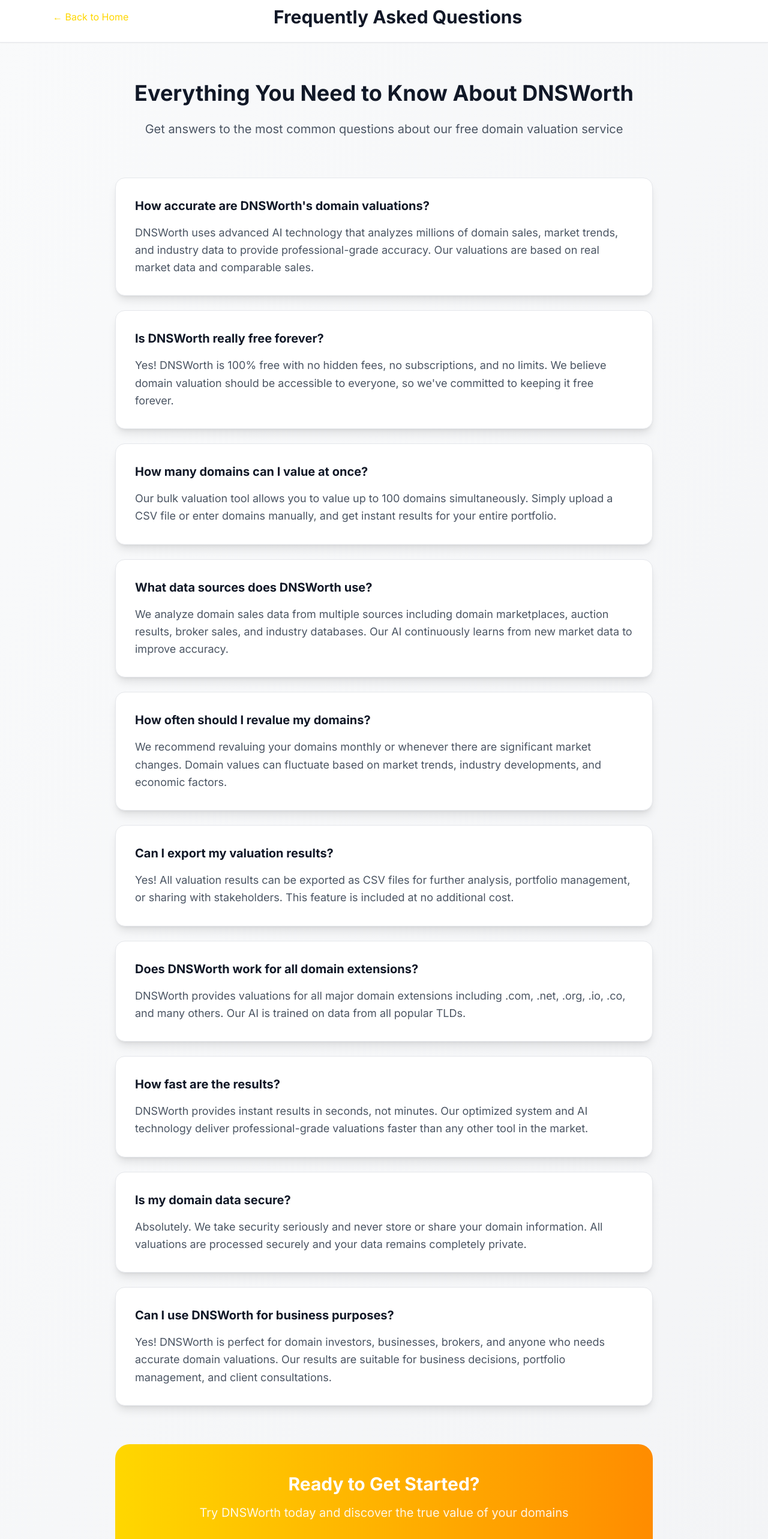
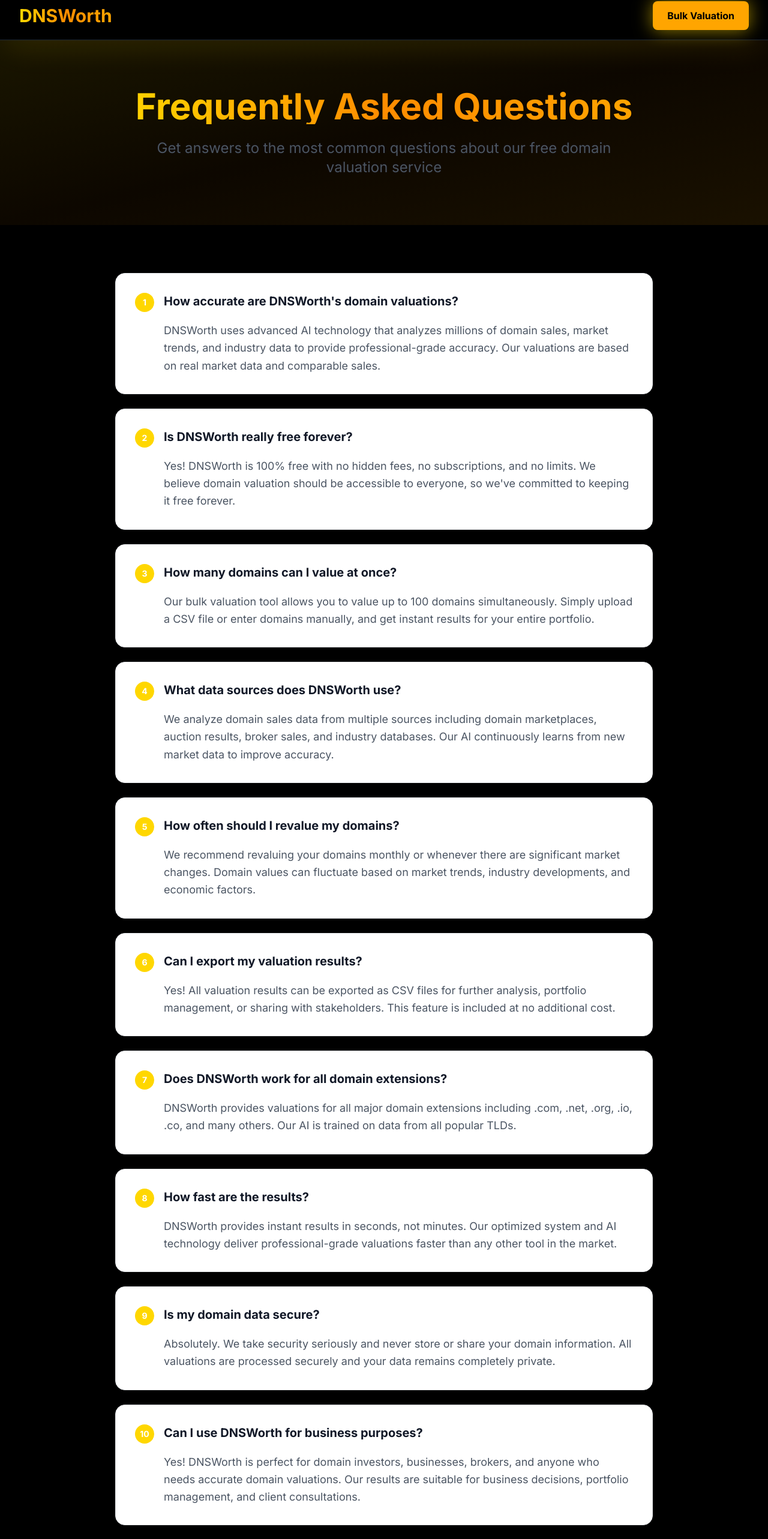
Before and after one commit to dnsworth/dnsworth, a React (Vite) app in the folder frontend/: page /faq in a window 1280 px wide. Shown: the part 14-2579 px from the top of the page at 60% size. Built offline with nearby package versions, Linux system fonts and the light colour scheme; no server answers.

Commit message:
feat: redesign FAQ page with home page header/footer, functional buttons, and improved UI

```diff
--- a/frontend/src/App.jsx
+++ b/frontend/src/App.jsx
@@ -54,7 +54,7 @@ function AppContent() {
         <Route path="/privacy-policy" element={<PrivacyPolicy onNavigateToBulk={navigateToBulk} onNavigateHome={navigateToHome} />} />
         <Route path="/terms-of-service" element={<TermsOfService onNavigateToBulk={navigateToBulk} onNavigateHome={navigateToHome} />} />
         <Route path="/cookie-policy" element={<CookiePolicy onNavigateToBulk={navigateToBulk} onNavigateHome={navigateToHome} />} />
-        <Route path="/faq" element={<FAQ />} />
+        <Route path="/faq" element={<FAQ onNavigateToBulk={navigateToBulk} onNavigateHome={navigateToHome} />} />
       </Routes>
     </div>
   );
--- a/frontend/src/pages/FAQ.jsx
+++ b/frontend/src/pages/FAQ.jsx
@@ -1,9 +1,8 @@
 import React from 'react';
-import { useNavigate } from 'react-router-dom';
+import Header from '../components/Header';
+import Footer from '../components/Footer';
 
-const FAQ = () => {
-  const navigate = useNavigate();
-
+const FAQ = ({ onNavigateToBulk, onNavigateHome }) => {
   const faqs = [
     {
       question: "How accurate are DNSWorth's domain valuations?",
@@ -47,46 +46,56 @@ const FAQ = () => {
     }
   ];
 
+  const handleStartValuing = () => {
+    // Scroll to top first, then navigate to home
+    window.scrollTo({ top: 0, behavior: 'smooth' });
+    setTimeout(() => {
+      onNavigateHome();
+    }, 300);
+  };
+
+  const handleBulkValuation = () => {
+    // Scroll to top first, then navigate to bulk valuation
+    window.scrollTo({ top: 0, behavior: 'smooth' });
+    setTimeout(() => {
+      onNavigateToBulk();
+    }, 300);
+  };
+
   return (
-    <div className="min-h-screen bg-gradient-to-br from-gray-50 to-gray-100">
-      {/* Header */}
-      <div className="bg-white shadow-sm border-b">
-        <div className="container-custom py-6">
-          <div className="flex items-center justify-between">
-            <button
-              onClick={() => navigate('/')}
-              className="text-primary hover:text-primary-dark transition-colors duration-200"
-            >
-              ← Back to Home
-            </button>
-            <h1 className="text-3xl font-bold text-gray-900">Frequently Asked Questions</h1>
-            <div className="w-20"></div> {/* Spacer for centering */}
-          </div>
-        </div>
-      </div>
+    <div className="min-h-screen bg-background">
+      <Header onBulkValuation={handleBulkValuation} onNavigateHome={onNavigateHome} />
 
-      {/* FAQ Content */}
-      <div className="container-custom py-16">
-        <div className="max-w-4xl mx-auto">
-          {/* Introduction */}
-          <div className="text-center mb-16">
-            <h2 className="text-4xl font-bold text-gray-900 mb-6">
-              Everything You Need to Know About DNSWorth
-            </h2>
-            <p className="text-xl text-gray-600 leading-relaxed">
+      {/* Hero Section */}
+      <section className="py-20 bg-gradient-to-br from-primary/10 via-secondary/5 to-accent/10">
+        <div className="container-custom">
+          <div className="max-w-4xl mx-auto text-center">
+            <h1 className="text-5xl md:text-6xl font-bold text-gradient mb-6">
+              Frequently Asked Questions
+            </h1>
+            <p className="text-xl md:text-2xl text-gray-600 leading-relaxed max-w-3xl mx-auto">
               Get answers to the most common questions about our free domain valuation service
             </p>
           </div>
+        </div>
+      </section>
 
+      {/* FAQ Content */}
+      <section className="py-20">
+        <div className="container-custom">
+          <div className="max-w-4xl mx-auto">
             {/* FAQ List */}
             <div className="space-y-6">
               {faqs.map((faq, index) => (
-              <div key={index} className="bg-white rounded-2xl shadow-lg border border-gray-200 overflow-hidden">
+                <div key={index} className="bg-white rounded-2xl shadow-lg border border-gray-200 overflow-hidden hover:shadow-xl transition-shadow duration-300">
                   <div className="p-8">
-                  <h3 className="text-xl font-bold text-gray-900 mb-4">
+                    <h3 className="text-xl font-bold text-gray-900 mb-4 flex items-start">
+                      <span className="bg-primary text-white rounded-full w-8 h-8 flex items-center justify-center text-sm font-bold mr-4 flex-shrink-0">
+                        {index + 1}
+                      </span>
                       {faq.question}
                     </h3>
-                  <p className="text-gray-600 leading-relaxed text-lg">
+                    <p className="text-gray-600 leading-relaxed text-lg ml-12">
                       {faq.answer}
                     </p>
                   </div>
@@ -95,25 +104,44 @@ const FAQ = () => {
             </div>
 
             {/* CTA Section */}
-          <div className="mt-16 text-center">
-            <div className="bg-gradient-to-r from-primary to-secondary rounded-3xl p-12 text-white">
-              <h3 className="text-3xl font-bold mb-4">
+            <div className="mt-20 text-center">
+              <div className="bg-gradient-to-r from-primary to-secondary rounded-3xl p-12 text-white relative overflow-hidden">
+                {/* Background Pattern */}
+                <div className="absolute inset-0 opacity-10">
+                  <div className="absolute top-0 left-0 w-32 h-32 bg-white rounded-full -translate-x-16 -translate-y-16"></div>
+                  <div className="absolute bottom-0 right-0 w-24 h-24 bg-white rounded-full translate-x-12 translate-y-12"></div>
+                </div>
+
+                <div className="relative z-10">
+                  <h3 className="text-4xl font-bold mb-6">
                     Ready to Get Started?
                   </h3>
-              <p className="text-xl mb-8 opacity-90">
-                Try DNSWorth today and discover the true value of your domains
+                  <p className="text-xl mb-8 opacity-90 max-w-2xl mx-auto">
+                    Try DNSWorth today and discover the true value of your domains with our AI-powered valuation technology
                   </p>
+                  <div className="flex flex-col sm:flex-row gap-4 justify-center">
                     <button
-                onClick={() => navigate('/')}
-                className="bg-white text-primary font-bold px-8 py-4 rounded-2xl hover:bg-gray-100 transition-colors duration-200 text-lg"
+                      onClick={handleStartValuing}
+                      className="bg-white text-primary font-bold px-8 py-4 rounded-2xl hover:bg-gray-100 transition-all duration-200 text-lg hover:scale-105 transform"
                     >
                       Start Valuing Domains
+                    </button>
+                    <button
+                      onClick={handleBulkValuation}
+                      className="border-2 border-white text-white font-bold px-8 py-4 rounded-2xl hover:bg-white hover:text-primary transition-all duration-200 text-lg hover:scale-105 transform"
+                    >
+                      Bulk Valuation
                     </button>
                   </div>
                 </div>
               </div>
             </div>
           </div>
+        </div>
+      </section>
+
+      <Footer onBulkValuation={handleBulkValuation} onNavigateHome={onNavigateHome} />
+    </div>
   );
 };
 
```
Lines whose indentation alone changed are shown as unchanged.
